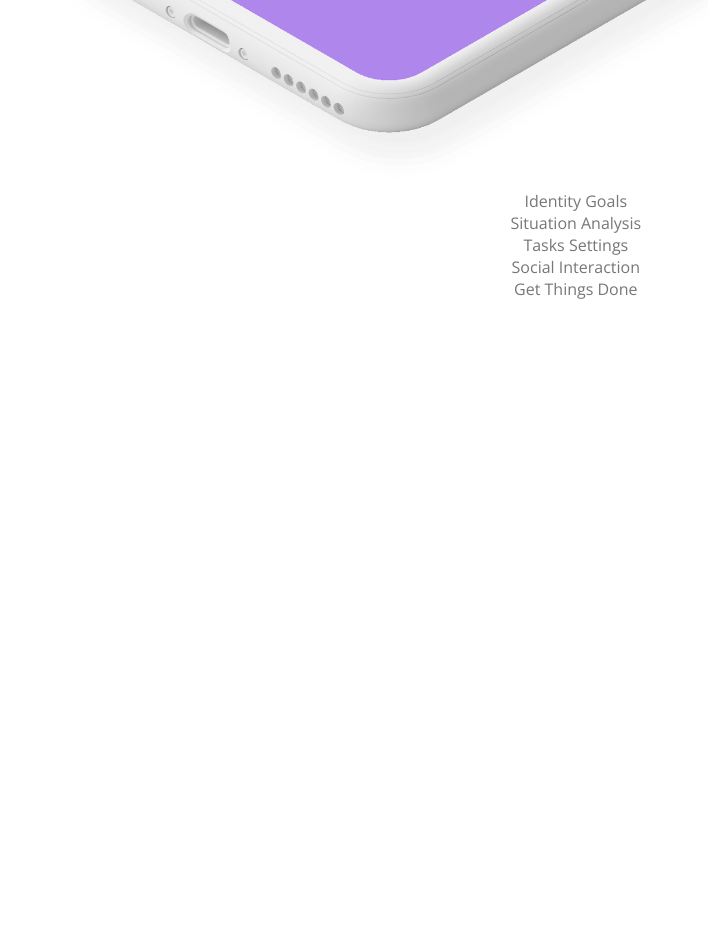
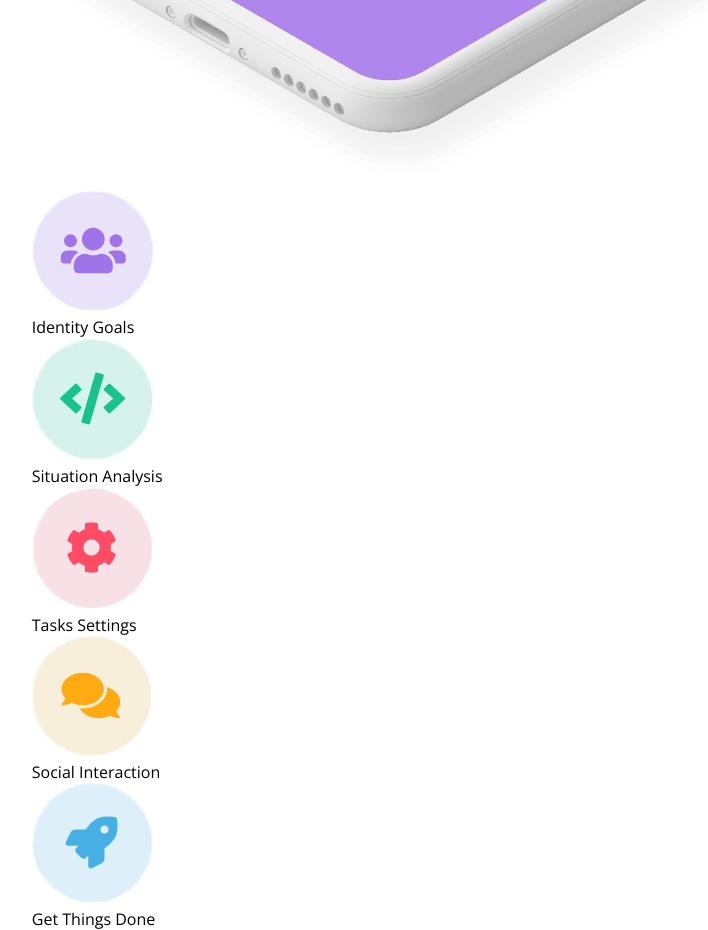
Before and after one commit to mariamf1985/proyecto2individual, a plain HTML site: page index.html in a window 1280 px wide. Shown: the part 958-1888 px from the top of the page, without its empty margins (45-753 px from the left). Before the commit the page ends 1258 px from the top, so only its background shows below. Drawn offline with nearby package versions, Linux system fonts and the light colour scheme.

Commit message:
icons images created

```diff
--- a/index.html
+++ b/index.html
@@ -86,24 +86,56 @@
         </button>
       </div>
 
-      <img id="headerIphoneImage"
+      <img
+        id="headerIphoneImage"
         src="./src/assets/images/header-iphone.png"
         alt="Iphone image"
       />
       <div class="icons">
-          <p>Identity Goals</p>
-          <p>Situation Analysis</p>
-          <p>Tasks Settings</p>
-          <p>Social Interaction</p>
-          <p>Get Things Done</p>
+        <figure class="boxIcons">
+          <img
+            id="identifyGoalsIcon"
+            src="./src/assets/icons/identifyGoalsIcon.png"
+            alt="Identify Goals image"
+          />
+          <figcaption>Identity Goals</figcaption>
+        </figure>
+        <figure class="boxIcons">
+          <img
+            id="situationAnaysisIcon"
+            src="./src/assets/icons/situationAnalysisIcon.png"
+            alt="Situation Analysis image"
+          />
+          <figcaption>Situation Analysis</figcaption>
+        </figure>
+        <figure class="boxIcons">
+          <img
+            id="tasksSettingsIcon"
+            src="./src/assets/icons/tasksSettingsIcon.png"
+            alt="Tasks Settings image"
+          />
+          <figcaption>Tasks Settings</figcaption>
+        </figure>
+        <figure class="boxIcons">
+          <img
+            id="socialInteractionIcon"
+            src="./src/assets/icons/socialInteractionIcon.png"
+            alt="Social Interaction image"
+          />
+          <figcaption>Social Interaction</figcaption>
+        </figure>
+        <figure class="boxIcons">
+          <img
+            id="getThingsDoneIcon"
+            src="./src/assets/icons/getThingsDoneIcon.png"
+            alt="Get Things Done image"
+          />
+          <figcaption>Get Things Done</figcaption>
+        </figure>
       </div>
     </header>
     <main>
-      <section class="principal">
-
-
-
-      </section>
+      <section class="principal"></section>
     </main>
     <footer></footer>
   </body>
```
Also changed, not shown: src/assets/icons/getThingsDoneIcon.png (added), src/assets/icons/identifyGoalsIcon.png (added), src/assets/icons/situationAnalysisIcon.png (added), src/assets/icons/socialInteractionIcon.png (added), src/assets/icons/tasksSettingsIcon.png (added). Lines whose indentation alone changed are shown as unchanged.
